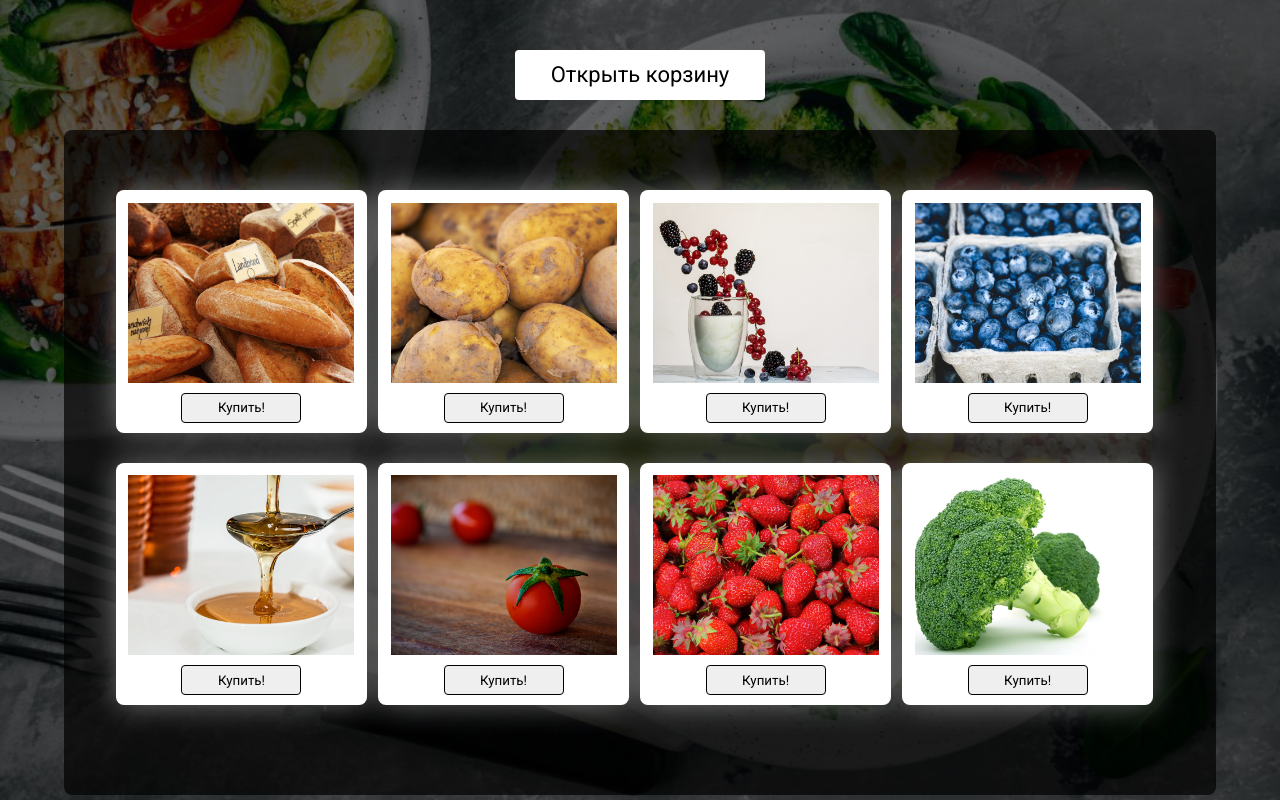
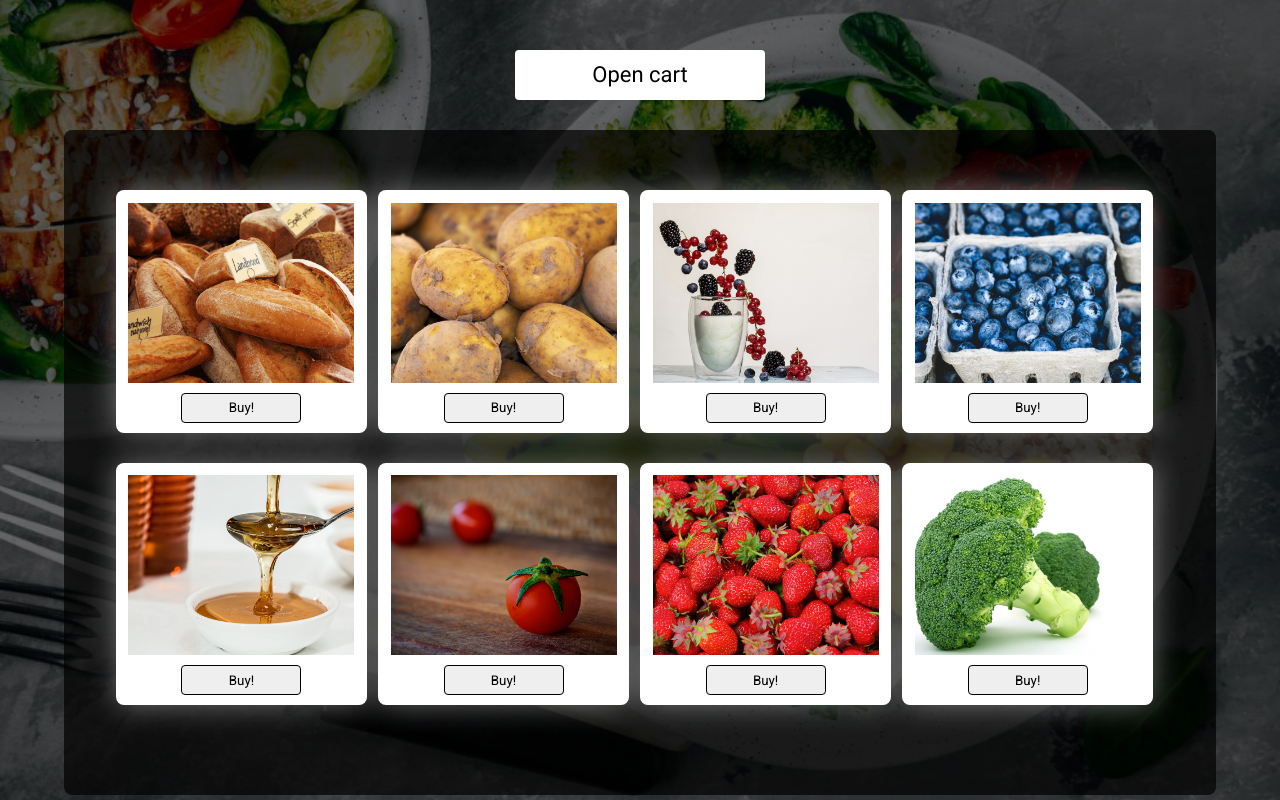
Before and after one commit to M1akarov/Shopping-mini-cart, a plain HTML site: page index.html in a window 1280 px wide. Drawn offline with Linux system fonts and the light colour scheme.

Commit message:
English translation

```diff
--- a/index.html
+++ b/index.html
@@ -12,55 +12,55 @@
   </head>
   <body>
     <main>
-      <div class="open">Открыть корзину</div>
+      <div class="open">Open cart</div>
       <div class="shop">
         <div class="product">
           <div class="product-card">
             <img src="img/bread.jpg" alt="bread" />
           </div>
-          <button>Купить!</button>
+          <button>Buy!</button>
         </div>
         <div class="product">
           <div class="product-card">
             <img src="img/potato.jpg" alt="potato" />
           </div>
-          <button>Купить!</button>
+          <button>Buy!</button>
         </div>
         <div class="product">
           <div class="product-card">
             <img src="img/yogurt.jpg" alt="yogurt" />
           </div>
-          <button>Купить!</button>
+          <button>Buy!</button>
         </div>
         <div class="product">
           <div class="product-card">
             <img src="img/blueberry.jpg" alt="blueberry" />
           </div>
-          <button>Купить!</button>
+          <button>Buy!</button>
         </div>
         <div class="product">
           <div class="product-card">
             <img src="img/honey.jpg" alt="honey" />
           </div>
-          <button>Купить!</button>
+          <button>Buy!</button>
         </div>
         <div class="product">
           <div class="product-card">
             <img src="img/tomato.jpg" alt="tomato" />
           </div>
-          <button>Купить!</button>
+          <button>Buy!</button>
         </div>
         <div class="product">
           <div class="product-card">
             <img src="img/strawberries.jpg" alt="strawberries" />
           </div>
-          <button>Купить!</button>
+          <button>Buy!</button>
         </div>
         <div class="product">
           <div class="product-card">
             <img src="img/broccoli.jpg" alt="broccoli" />
           </div>
-          <button>Купить!</button>
+          <button>Buy!</button>
         </div>
       </div>
     </main>
--- a/js/script.js
+++ b/js/script.js
@@ -13,8 +13,8 @@ window.addEventListener('DOMContentLoaded', function() {
       field.classList.add('cart-field');
       closeBtn.classList.add('close');
 
-      heading.textContent = "В нашей корзине:";
-      closeBtn.textContent = "Закрыть";
+      heading.textContent = "In our cart:";
+      closeBtn.textContent = "Close";
 
       document.body.appendChild(cart);
       cart.appendChild(heading);
```
